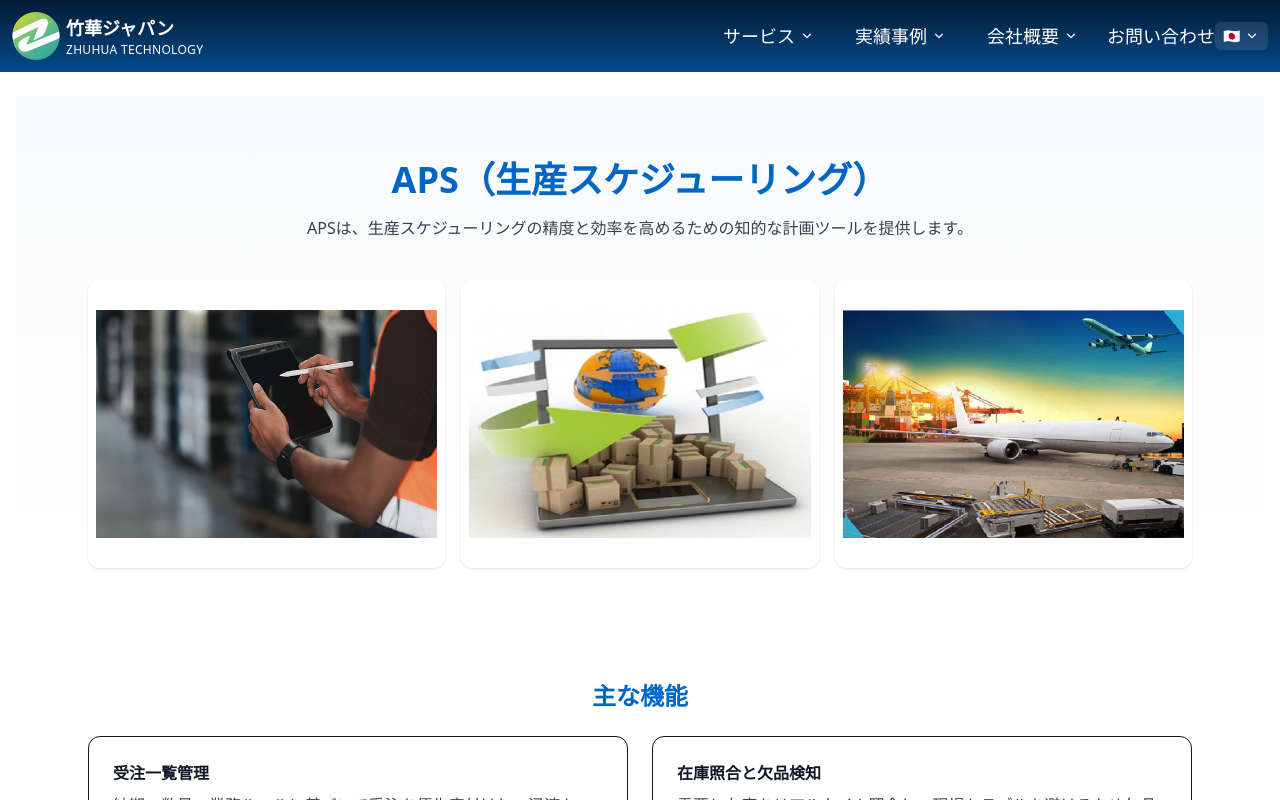
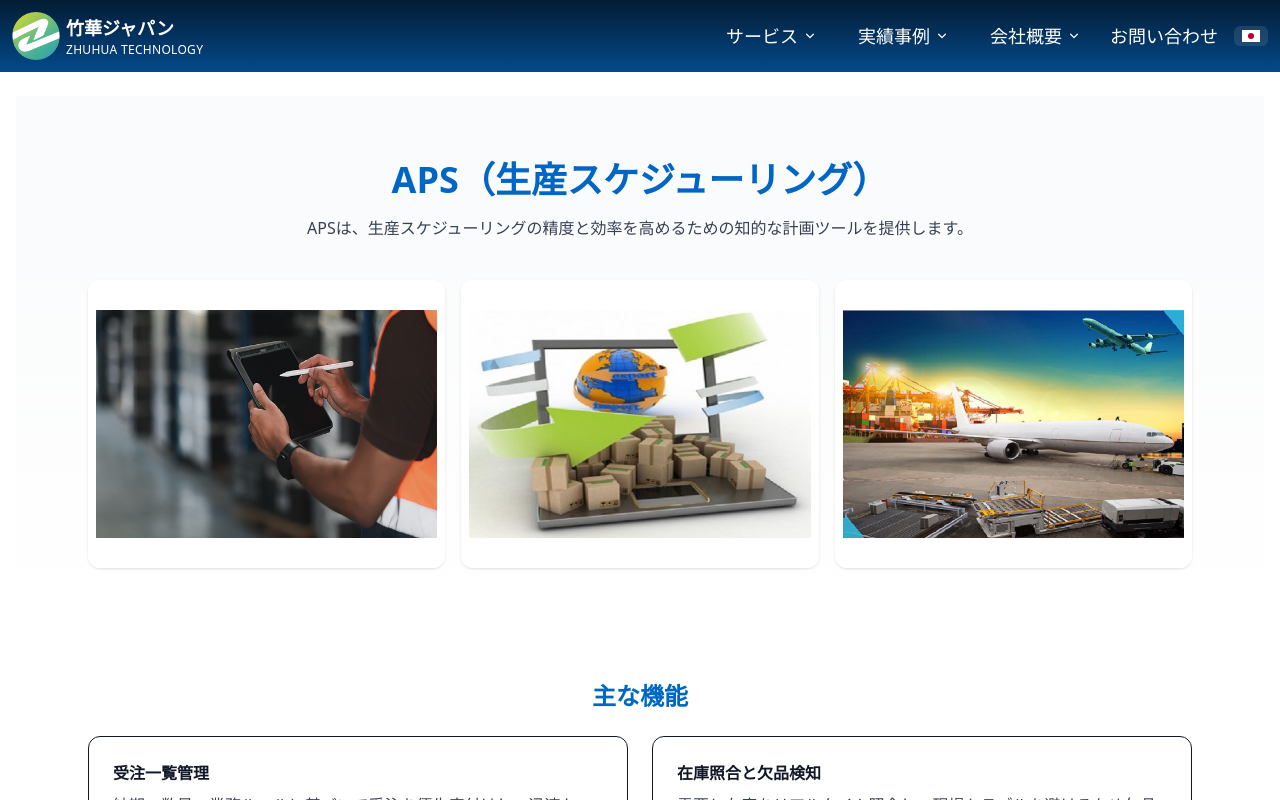
Before and after one commit to endysony1993/TakehanaHP, a React (Vite) app in the folder client/: page /achievements/aps in a window 1280 px wide. Built offline with nearby package versions, Linux system fonts and the light colour scheme.

Commit message:
ui(header): remove dropdown arrow; add left margin to flag for spacing

```diff
--- a/client/src/components/layout/Header.tsx
+++ b/client/src/components/layout/Header.tsx
@@ -2,15 +2,42 @@ import Navbar from './Navbar'
 import { Link } from 'react-router-dom'
 import { assetPath } from '../../utils/assetPath'
 import { useLang } from '../../context/LangContext'
+import type { ReactElement } from 'react'
 
 export default function Header() {
   const { lang, setLang } = useLang()
-  const flags: Record<'ja'|'en'|'vi', string> = { ja: '🇯🇵', en: '🇺🇸', vi: '🇻🇳' }
   const labels: Record<'ja'|'en'|'vi', string> = { ja: '日本語', en: 'English', vi: 'Tiếng Việt' }
-  const options: Array<{ code: 'ja'|'en'|'vi', flag: string, label: string }> = [
-    { code: 'ja', flag: flags.ja, label: labels.ja },
-    { code: 'en', flag: flags.en, label: labels.en },
-    { code: 'vi', flag: flags.vi, label: labels.vi },
+  const FlagIcon: Record<'ja'|'en'|'vi', ReactElement> = {
+    ja: (
+      <svg width="18" height="12" viewBox="0 0 3 2" aria-hidden>
+        <rect width="3" height="2" fill="#fff"/>
+        <circle cx="1.5" cy="1" r="0.5" fill="#bc002d"/>
+      </svg>
+    ),
+    en: (
+      // Use GB for English to avoid regional ambiguity
+      <svg width="18" height="12" viewBox="0 0 3 2" aria-hidden>
+        <clipPath id="gb-clip"><rect width="3" height="2"/></clipPath>
+        <g clipPath="url(#gb-clip)">
+          <rect width="3" height="2" fill="#012169"/>
+          <path d="M0 0 L3 2 M3 0 L0 2" stroke="#fff" strokeWidth="0.3"/>
+          <path d="M0 0 L3 2 M3 0 L0 2" stroke="#C8102E" strokeWidth="0.15"/>
+          <path d="M1.5 0 V2 M0 1 H3" stroke="#fff" strokeWidth="0.5"/>
+          <path d="M1.5 0 V2 M0 1 H3" stroke="#C8102E" strokeWidth="0.3"/>
+        </g>
+      </svg>
+    ),
+    vi: (
+      <svg width="18" height="12" viewBox="0 0 3 2" aria-hidden>
+        <rect width="3" height="2" fill="#da251d"/>
+        <polygon points="1.5,0.4 1.7,1.1 2.4,1.1 1.8,1.5 2.0,2.1 1.5,1.7 1.0,2.1 1.2,1.5 0.6,1.1 1.3,1.1" fill="#ffcd00"/>
+      </svg>
+    ),
+  }
+  const options: Array<{ code: 'ja'|'en'|'vi', label: string }> = [
+    { code: 'ja', label: labels.ja },
+    { code: 'en', label: labels.en },
+    { code: 'vi', label: labels.vi },
   ]
   const isActive = (code: 'ja'|'en'|'vi') => lang === code
   return (
@@ -35,17 +62,16 @@ export default function Header() {
         </div>
 
         {/* Right: Language dropdown */}
-        <div className="relative">
+        <div className="relative ml-3 sm:ml-4">
           <details className="group">
-            <summary className="list-none inline-flex items-center gap-1 rounded-md px-2 py-1 text-xs sm:text-sm bg-white/10 hover:bg-white/20 cursor-pointer">
-              <span aria-hidden>{flags[lang as 'ja'|'en'|'vi']}</span>
+            <summary className="list-none inline-flex items-center rounded-md px-2 py-1 text-xs sm:text-sm bg-white/10 hover:bg-white/20 cursor-pointer">
+              <span className="inline-flex items-center" aria-hidden>
+                {FlagIcon[lang as 'ja'|'en'|'vi']}
+              </span>
               <span className="sr-only">{labels[lang as 'ja'|'en'|'vi']}</span>
-              <svg xmlns="http://www.w3.org/2000/svg" viewBox="0 0 20 20" fill="currentColor" className="h-4 w-4">
-                <path fillRule="evenodd" d="M5.23 7.21a.75.75 0 0 1 1.06.02L10 10.94l3.71-3.71a.75.75 0 1 1 1.06 1.06l-4.24 4.24a.75.75 0 0 1-1.06 0L5.21 8.29a.75.75 0 0 1 .02-1.08Z" clipRule="evenodd" />
-              </svg>
             </summary>
             <ul className="absolute right-0 mt-2 w-40 rounded-md bg-[#034a8c] shadow-lg ring-1 ring-white/10 divide-y divide-white/10">
-              {options.map(({ code, flag, label }) => (
+              {options.map(({ code, label }) => (
                 <li key={code}>
                   <button
                     type="button"
@@ -53,7 +79,7 @@ export default function Header() {
                     className={`flex items-center gap-2 block w-full text-left px-3 py-2 text-xs sm:text-sm ${isActive(code) ? 'bg-white text-[#034a8c] font-semibold' : 'text-white hover:bg-white/10'}`}
                     aria-label={label}
                   >
-                    <span aria-hidden>{flag}</span>
+                    <span className="inline-flex items-center" aria-hidden>{FlagIcon[code]}</span>
                     <span className="sr-only">{label}</span>
                   </button>
                 </li>
```
